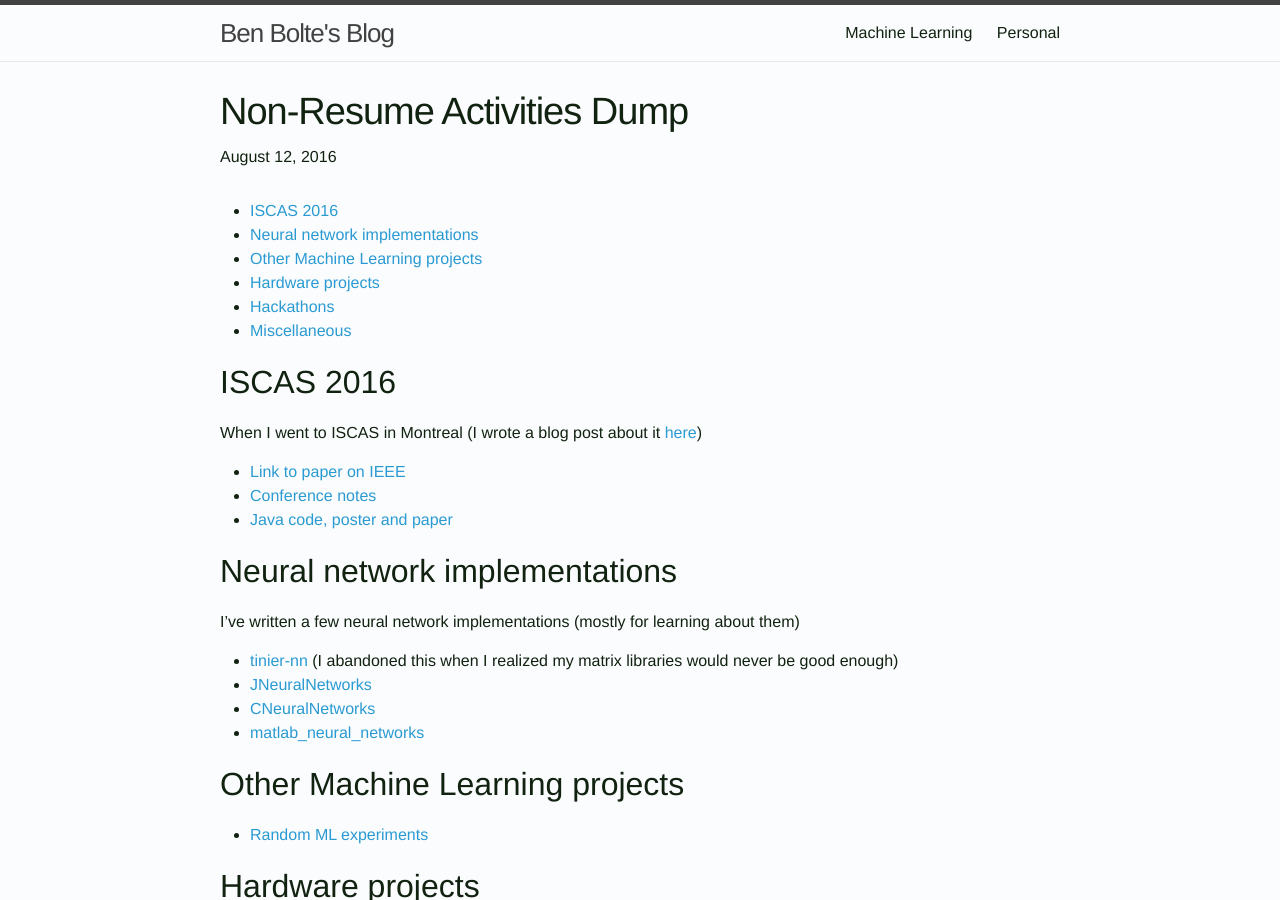
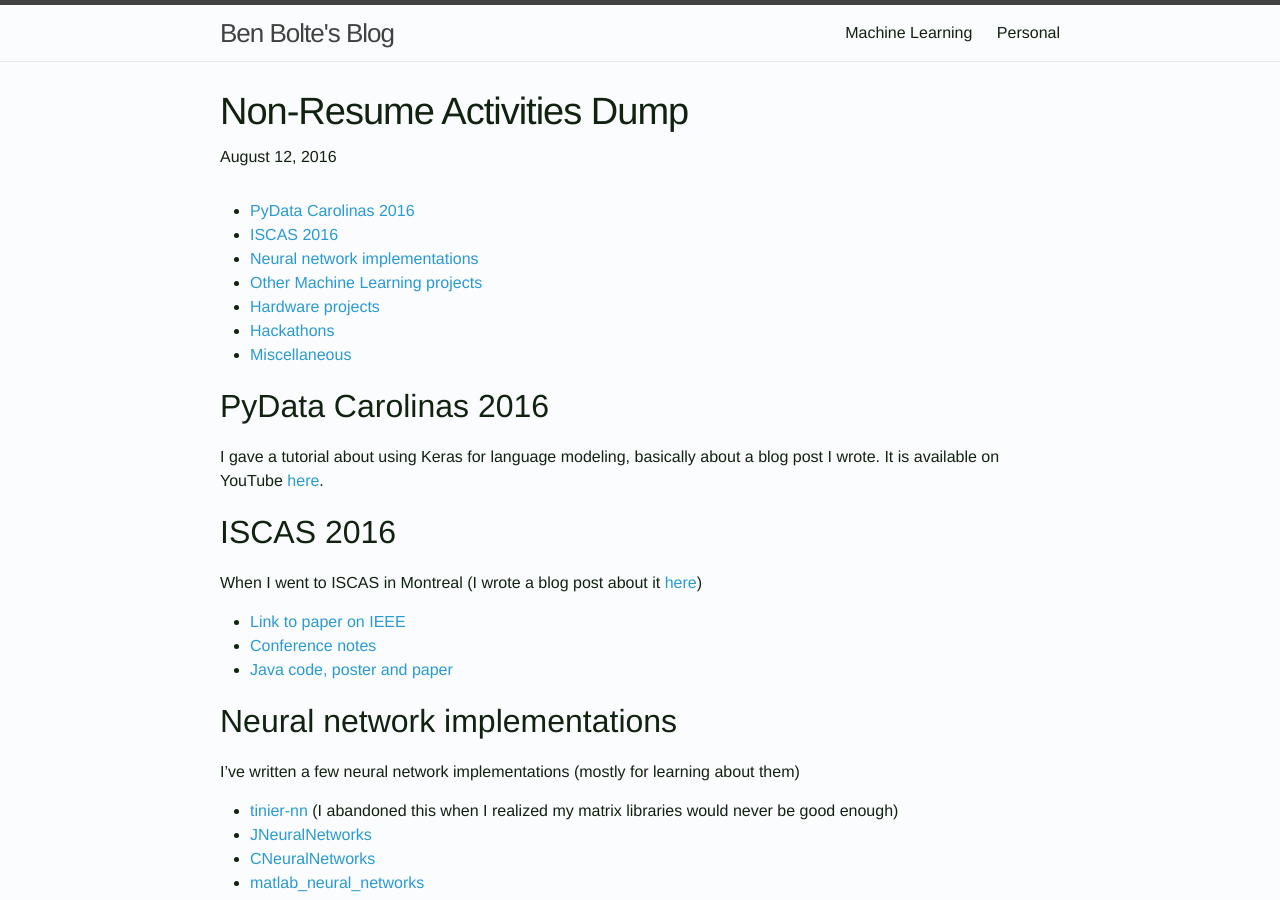
Before and after one commit to codekansas/codekansas.github.io, a Jekyll site: the page built from _posts/2016-08-12-informational-page.markdown, in a window 1280 px wide and 900 px high. Built offline with Jekyll 4.4.1, drawn with Linux system fonts in a browser that asks for light colours.

Commit message:
updated informational page

```diff
--- a/_posts/2016-08-12-informational-page.markdown
+++ b/_posts/2016-08-12-informational-page.markdown
@@ -9,6 +9,12 @@ excerpt: >
 
 * TOC
 {:toc}
+
+# PyData Carolinas 2016
+
+I gave a tutorial about using Keras for language modeling, basically about a
+blog post I wrote. It is available on YouTube
+[here](https://www.youtube.com/watch?v=bvZnphPgz74).
 
 # ISCAS 2016
 
```
